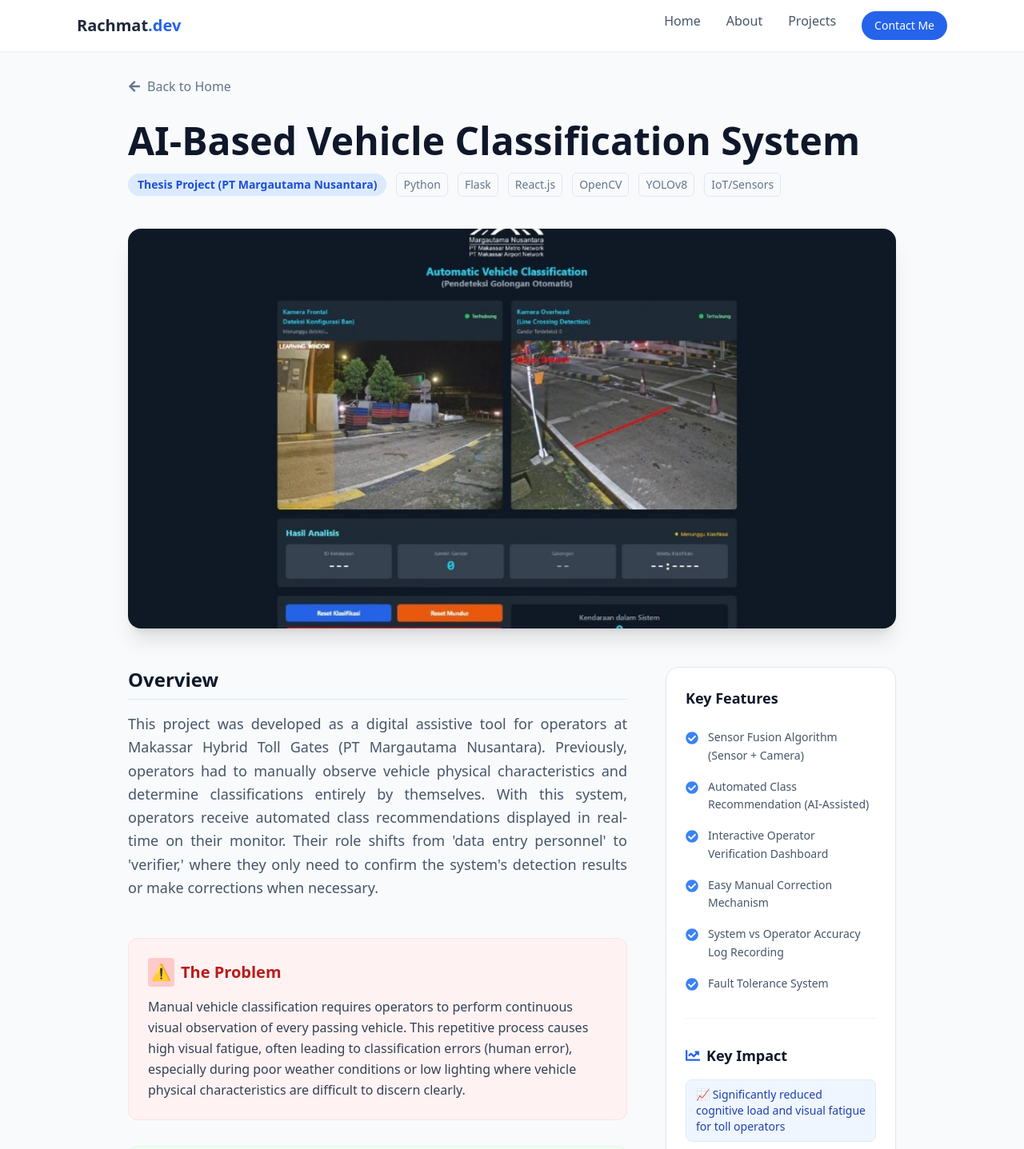
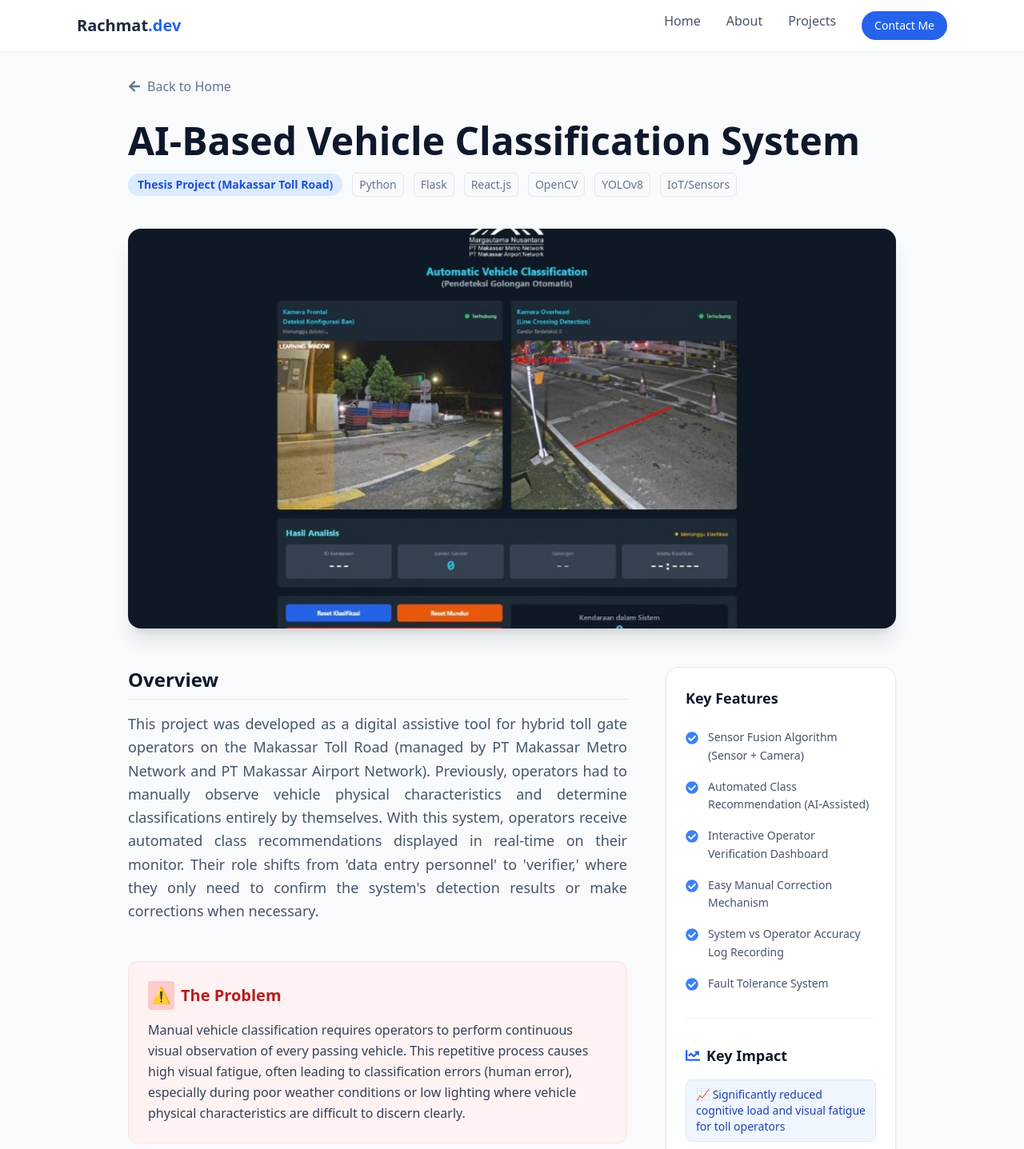
Before and after one commit to rchmtmaulana/portofolio-rachmat, a React (Vite) app: page /project/1 in a window 1280 px wide. Shown: the top 1437 px of the page at 80% size. Built offline with nearby package versions, Linux system fonts and the light colour scheme.

Commit message:
update projct.js

```diff
--- a/src/data/projects.js
+++ b/src/data/projects.js
@@ -2,11 +2,11 @@ export const projects = [
     {
         id: 1,
         title: "AI-Based Vehicle Classification System",
-        category: "Thesis Project (PT Margautama Nusantara)",
+        category: "Thesis Project (Makassar Toll Road)",
         description:
             "Decision support system for hybrid toll gates combining Computer Vision and sensor technology. Assists toll operators in accurately identifying vehicle classes to minimize manual input errors.",
         fullDescription:
-            "This project was developed as a digital assistive tool for operators at Makassar Hybrid Toll Gates (PT Margautama Nusantara). Previously, operators had to manually observe vehicle physical characteristics and determine classifications entirely by themselves. With this system, operators receive automated class recommendations displayed in real-time on their monitor. Their role shifts from 'data entry personnel' to 'verifier,' where they only need to confirm the system's detection results or make corrections when necessary.",
+            "This project was developed as a digital assistive tool for hybrid toll gate operators on the Makassar Toll Road (managed by PT Makassar Metro Network and PT Makassar Airport Network). Previously, operators had to manually observe vehicle physical characteristics and determine classifications entirely by themselves. With this system, operators receive automated class recommendations displayed in real-time on their monitor. Their role shifts from 'data entry personnel' to 'verifier,' where they only need to confirm the system's detection results or make corrections when necessary.",
         problem:
             "Manual vehicle classification requires operators to perform continuous visual observation of every passing vehicle. This repetitive process causes high visual fatigue, often leading to classification errors (human error), especially during poor weather conditions or low lighting where vehicle physical characteristics are difficult to discern clearly.",
         solution:
@@ -153,7 +153,7 @@ export const projects = [
             "AI-based medical applications require substantial computational resources to run inference models (predictions). Running these models directly on user devices (on-device) would make the application slow and drain battery life. Additionally, the backend must be capable of handling sudden user traffic spikes without downtime.",
 
         solution:
-            "Designed a **Serverless Microservices** architecture on Google Cloud Platform (GCP). The ML model was deployed using **Cloud Run** (containerized) to ensure auto-scaling (infrastructure automatically scales up during high traffic and scales down during low traffic). I also built a RESTful API as the communication gateway, using **Cloud Storage** to store user images, and **Firestore** for metadata database.",
+            "Designed a Serverless Microservices architecture on Google Cloud Platform (GCP). The ML model was deployed using Cloud Run (containerized) to ensure auto-scaling (infrastructure automatically scales up during high traffic and scales down during low traffic). I also built a RESTful API as the communication gateway, using Cloud Storage to store user images, and Firestore for metadata database.",
 
         features: [
             "Serverless Architecture using Google Cloud Run",
```
